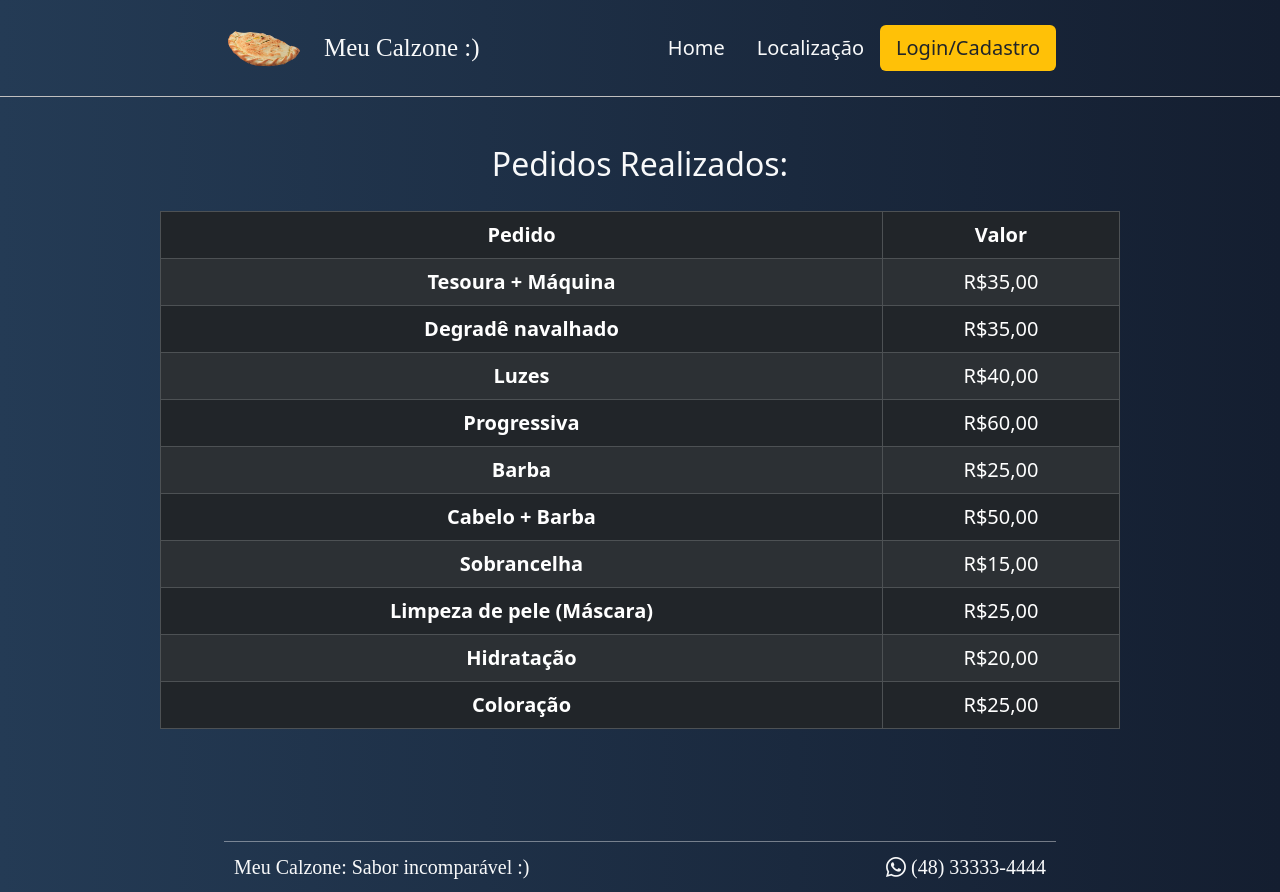
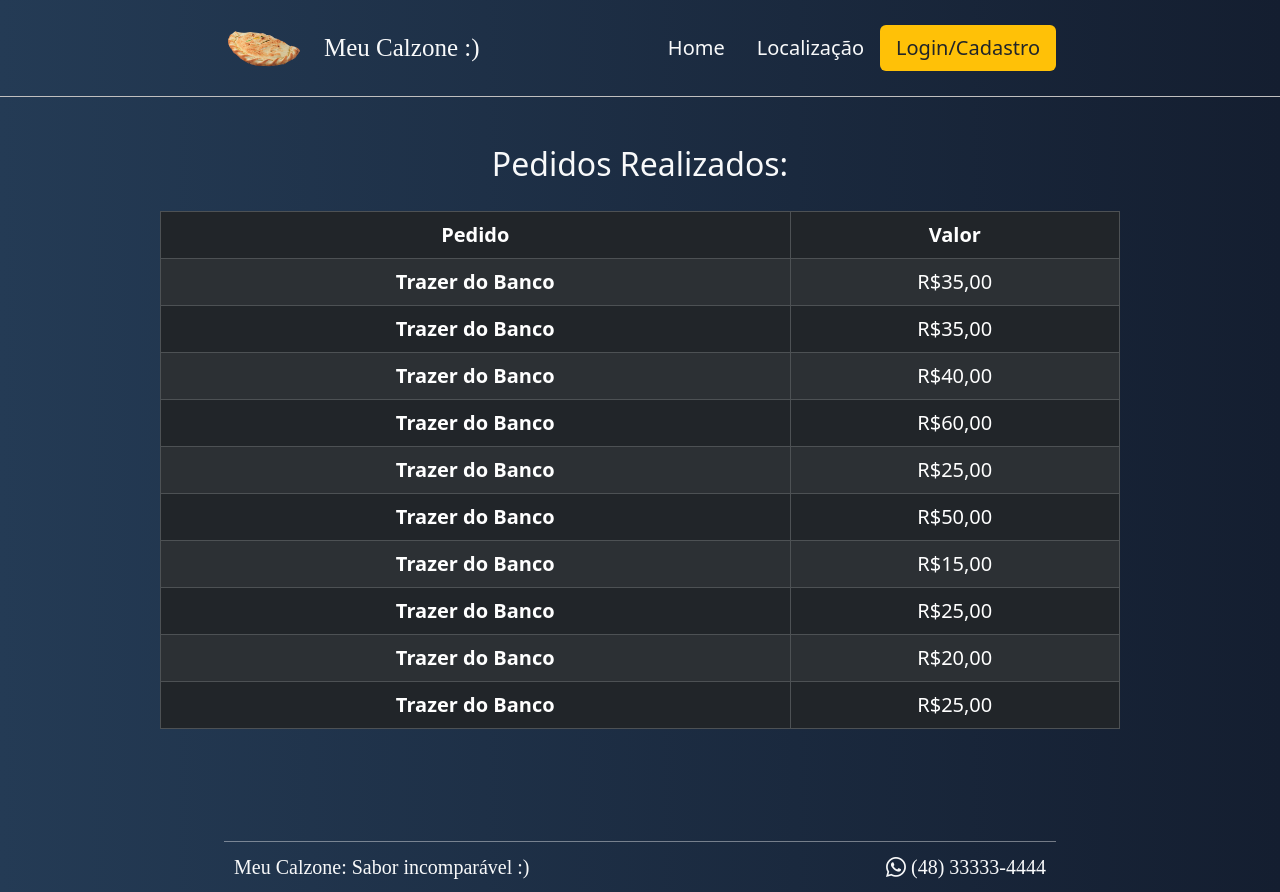
Before and after one commit to marquescauee/MeuCalzone, a React (Create React App) app in the folder client/: page /meusPedidos in a window 1280 px wide. Built offline with nearby package versions, Linux system fonts and the light colour scheme.

Commit message:
Table Change

```diff
--- a/client/src/components/exibirPedidos/ExibirPedidos.jsx
+++ b/client/src/components/exibirPedidos/ExibirPedidos.jsx
@@ -16,43 +16,43 @@ const ExibirPedidos = () => {
                     </thead>
                     <tbody>
                         <tr>
-                            <th scope="row">Tesoura + Máquina</th>
+                            <th scope="row">Trazer do Banco</th>
                             <td>R$35,00</td>
                         </tr>
                         <tr>
-                            <th scope="row">Degradê navalhado</th>
+                            <th scope="row">Trazer do Banco</th>
                             <td>R$35,00</td>
                         </tr>
                         <tr>
-                            <th scope="row">Luzes</th>
+                            <th scope="row">Trazer do Banco</th>
                             <td>R$40,00</td>
                         </tr>
                         <tr>
-                            <th scope="row">Progressiva</th>
+                            <th scope="row">Trazer do Banco</th>
                             <td>R$60,00</td>
                         </tr>
                         <tr>
-                            <th scope="row">Barba</th>
+                            <th scope="row">Trazer do Banco</th>
                             <td>R$25,00</td>
                         </tr>
                         <tr>
-                            <th scope="row">Cabelo + Barba</th>
+                            <th scope="row">Trazer do Banco</th>
                             <td>R$50,00</td>
                         </tr>
                         <tr>
-                            <th scope="row">Sobrancelha</th>
+                            <th scope="row">Trazer do Banco</th>
                             <td>R$15,00</td>
                         </tr>
                         <tr>
-                            <th scope="row">Limpeza de pele (Máscara)</th>
+                            <th scope="row">Trazer do Banco</th>
                             <td>R$25,00</td>
                         </tr>
                         <tr>
-                            <th scope="row">Hidratação</th>
+                            <th scope="row">Trazer do Banco</th>
                             <td>R$20,00</td>
                         </tr>
                         <tr>
-                            <th scope="row">Coloração</th>
+                            <th scope="row">Trazer do Banco</th>
                             <td>R$25,00</td>
                         </tr>
                     </tbody>
```
